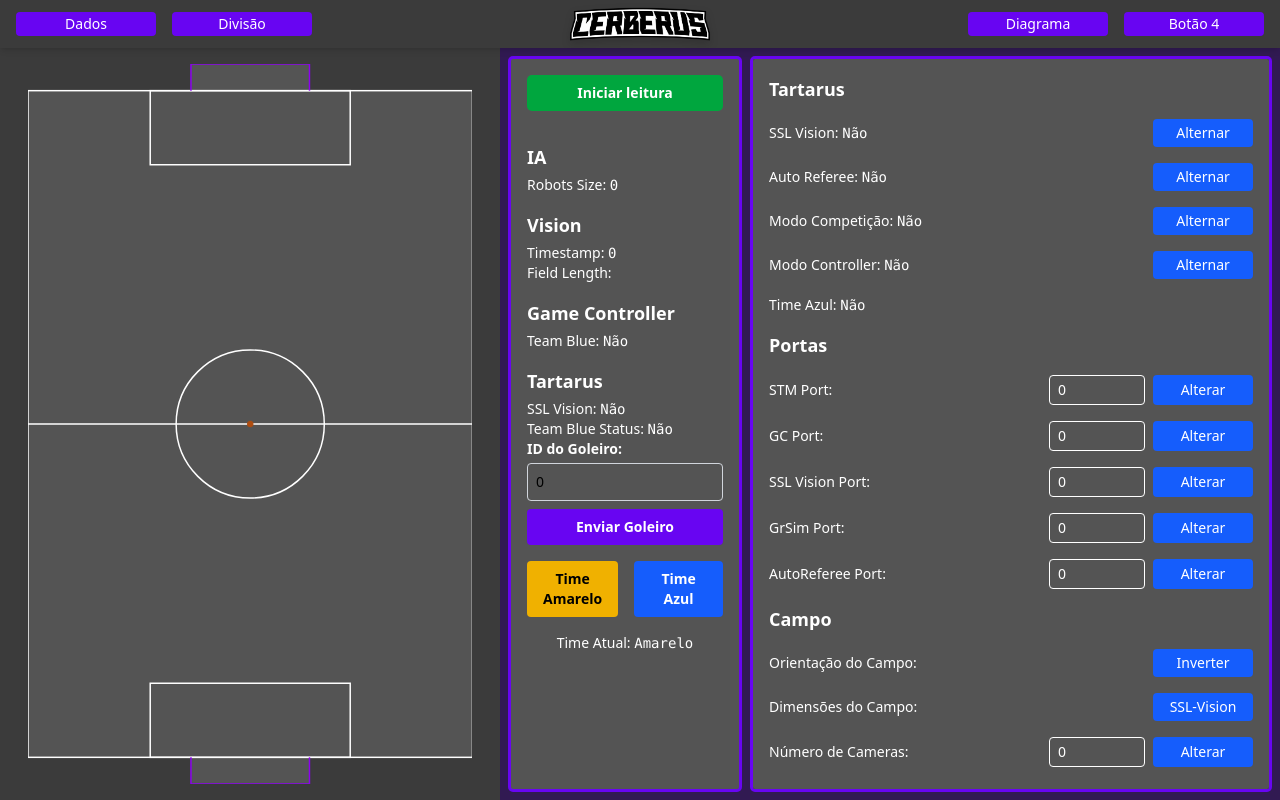
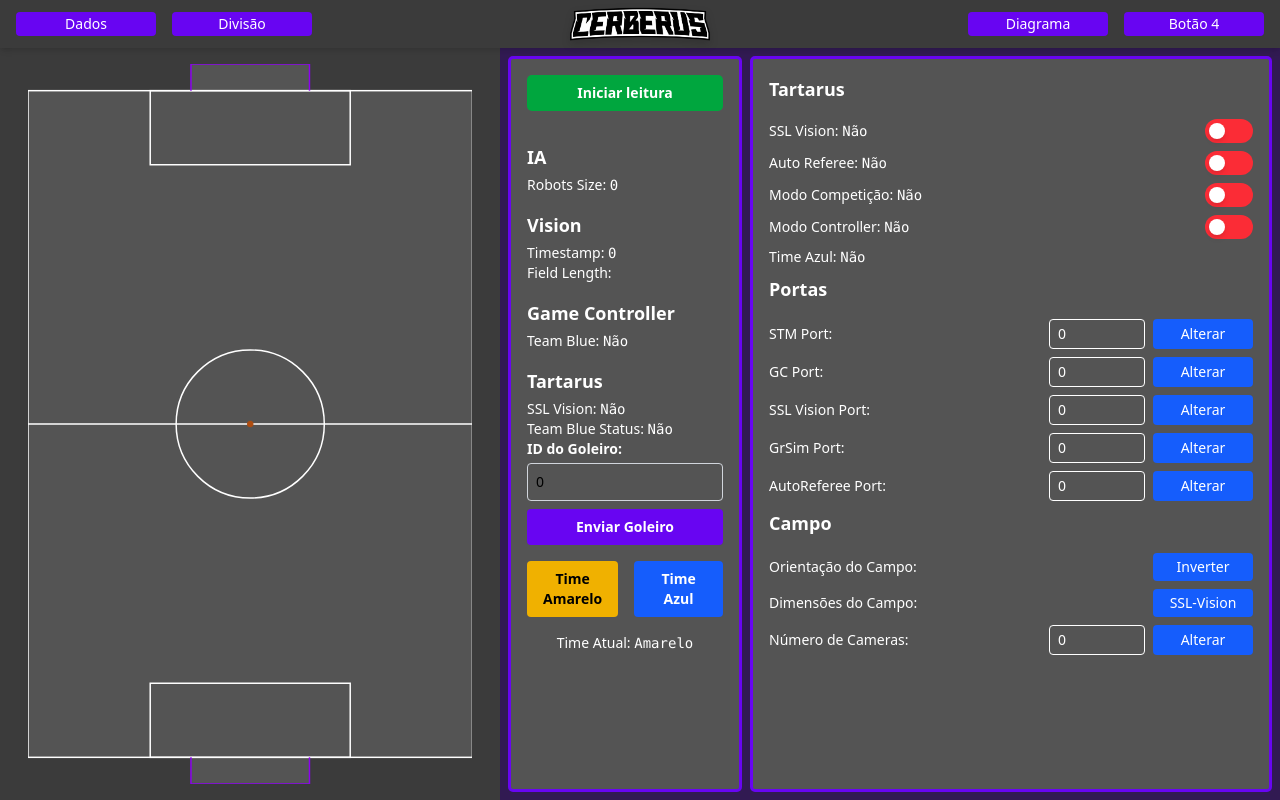
Before and after one commit to Cerberus-Robotica/Core, a React (Vite) app in the folder iris/web_ui/: page / in a window 1280 px wide. Built offline with nearby package versions, Linux system fonts and the light colour scheme.

Commit message:
HUD [feat] - Cria arquivos de utilities e muda estilização de botões do tartarus

```diff
--- a/iris/web_ui/src/components/sections/TartarusSection.tsx
+++ b/iris/web_ui/src/components/sections/TartarusSection.tsx
@@ -1,5 +1,9 @@
 import { useState } from 'react';
 import type { DataType } from '../../types';
+import { RowWrapper } from './utilities/RowWrapper';
+import { ToggleSwitch } from './utilities/ToggleSwitch';
+import { NumberInputRow } from './utilities/NumberInputRow';
+import { ActionButton } from './utilities/ActionButton';
 
 type Props = {
   data: DataType;
@@ -10,60 +14,6 @@ type Props = {
   setFlipField: React.Dispatch<React.SetStateAction<boolean>>;
   setReceptDimensions: React.Dispatch<React.SetStateAction<boolean>>;
 };
-
-// Wrapper padrão de linha
-function RowWrapper({ children }: { children: React.ReactNode }) {
-  return (
-    <div className="mb-4 flex items-center justify-between">{children}</div>
-  );
-}
-
-// Botão reutilizável com cor padrão azul
-function ActionButton({
-  onClick,
-  label,
-}: {
-  onClick: () => void;
-  label: string;
-}) {
-  return (
-    <button
-      onClick={onClick}
-      className="w-[100px] px-3 py-1 bg-blue-600 hover:bg-blue-700 text-white rounded"
-    >
-      {label}
-    </button>
-  );
-}
-
-type NumberInputRowProps = {
-  label: string;
-  value: number;
-  setValue: React.Dispatch<React.SetStateAction<number>>;
-  onSubmit: () => void;
-};
-
-function NumberInputRow({
-  label,
-  value,
-  setValue,
-  onSubmit,
-}: NumberInputRowProps) {
-  return (
-    <RowWrapper>
-      <p>{label}</p>
-      <div className="flex">
-        <input
-          type="number"
-          value={value}
-          onChange={(e) => setValue(Number(e.target.value))}
-          className="border rounded px-2 py-1 mr-2 w-24"
-        />
-        <ActionButton onClick={onSubmit} label="Alterar" />
-      </div>
-    </RowWrapper>
-  );
-}
 
 export default function TartarusSection({
   data,
@@ -86,7 +36,9 @@ export default function TartarusSection({
   const [mcast_port_vision_tracked, setMcast_port_vision_tracked] = useState(
     data.tartarus.mcast_port_vision_tracked ?? 0,
   );
-  const [cams_number, setCams_number] = useState(data.tartarus.cams_number ?? 0);
+  const [cams_number, setCams_number] = useState(
+    data.tartarus.cams_number ?? 0,
+  );
 
   return (
     <>
@@ -99,9 +51,9 @@ export default function TartarusSection({
             {data.tartarus.ssl_vision ? 'Sim' : 'Não'}
           </span>
         </p>
-        <ActionButton
-          onClick={() => toggleBoolean('ssl_vision', data.tartarus.ssl_vision)}
-          label="Alternar"
+        <ToggleSwitch
+          value={data.tartarus.ssl_vision}
+          onToggle={() => toggleBoolean('ssl_vision', data.tartarus.ssl_vision)}
         />
       </RowWrapper>
 
@@ -112,11 +64,11 @@ export default function TartarusSection({
             {data.tartarus.autoreferee ? 'Sim' : 'Não'}
           </span>
         </p>
-        <ActionButton
-          onClick={() =>
+        <ToggleSwitch
+          value={data.tartarus.autoreferee}
+          onToggle={() =>
             toggleBoolean('autoreferee', data.tartarus.autoreferee)
           }
-          label="Alternar"
         />
       </RowWrapper>
 
@@ -127,11 +79,11 @@ export default function TartarusSection({
             {data.tartarus.competition_mode ? 'Sim' : 'Não'}
           </span>
         </p>
-        <ActionButton
-          onClick={() =>
+        <ToggleSwitch
+          value={data.tartarus.competition_mode}
+          onToggle={() =>
             toggleBoolean('competition_mode', data.tartarus.competition_mode)
           }
-          label="Alternar"
         />
       </RowWrapper>
 
@@ -142,11 +94,11 @@ export default function TartarusSection({
             {data.tartarus.bool_controller ? 'Sim' : 'Não'}
           </span>
         </p>
-        <ActionButton
-          onClick={() =>
+        <ToggleSwitch
+          value={data.tartarus.bool_controller}
+          onToggle={() =>
             toggleBoolean('bool_controller', data.tartarus.bool_controller)
           }
-          label="Alternar"
         />
       </RowWrapper>
 
--- /dev/null
+++ b/iris/web_ui/src/components/sections/utilities/ActionButton.tsx
@@ -0,0 +1,12 @@
+type Props = { onClick: () => void; label: string };
+
+export function ActionButton({ onClick, label }: Props) {
+  return (
+    <button
+      onClick={onClick}
+      className="w-[100px] px-3 py-1 bg-blue-600 hover:bg-blue-700 text-white rounded"
+    >
+      {label}
+    </button>
+  );
+}
--- /dev/null
+++ b/iris/web_ui/src/components/sections/utilities/NumberInputRow.tsx
@@ -0,0 +1,31 @@
+import { ActionButton } from './ActionButton';
+import { RowWrapper } from './RowWrapper';
+
+type NumberInputRowProps = {
+  label: string;
+  value: number;
+  setValue: React.Dispatch<React.SetStateAction<number>>;
+  onSubmit: () => void;
+};
+
+export function NumberInputRow({
+  label,
+  value,
+  setValue,
+  onSubmit,
+}: NumberInputRowProps) {
+  return (
+    <RowWrapper>
+      <p>{label}</p>
+      <div className="flex">
+        <input
+          type="number"
+          value={value}
+          onChange={(e) => setValue(Number(e.target.value))}
+          className="border rounded px-2 py-1 mr-2 w-24"
+        />
+        <ActionButton onClick={onSubmit} label="Alterar" />
+      </div>
+    </RowWrapper>
+  );
+}
--- /dev/null
+++ b/iris/web_ui/src/components/sections/utilities/RowWrapper.tsx
@@ -0,0 +1,5 @@
+type Props = { children: React.ReactNode };
+
+export function RowWrapper({ children }: Props) {
+  return <div className="flex items-center justify-between mb-2">{children}</div>;
+}
--- /dev/null
+++ b/iris/web_ui/src/components/sections/utilities/ToggleSwitch.tsx
@@ -0,0 +1,22 @@
+type Props = {
+  value: boolean;
+  onToggle: () => void;
+  disabled?: boolean; // 🔥 adiciona isso
+};
+
+export function ToggleSwitch({ value, onToggle }: Props) {
+  return (
+    <div
+      onClick={onToggle}
+      className={`w-12 h-6 flex items-center rounded-full p-1 cursor-pointer ${
+        value ? 'bg-green-500' : 'bg-red-500'
+      }`}
+    >
+      <div
+        className={`bg-white w-4 h-4 rounded-full shadow-md transform duration-300 ${
+          value ? 'translate-x-6' : 'translate-x-0'
+        }`}
+      />
+    </div>
+  );
+}
```
